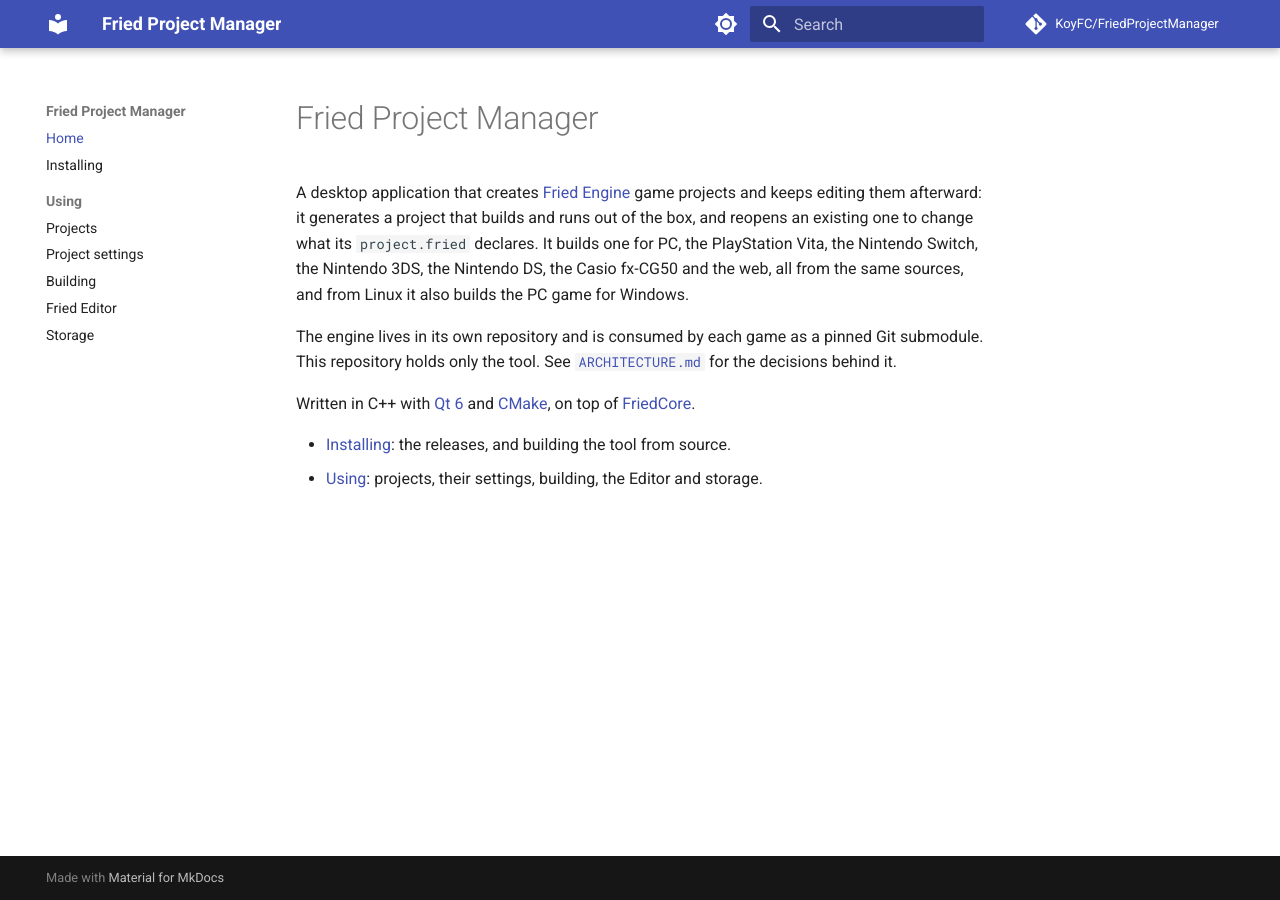
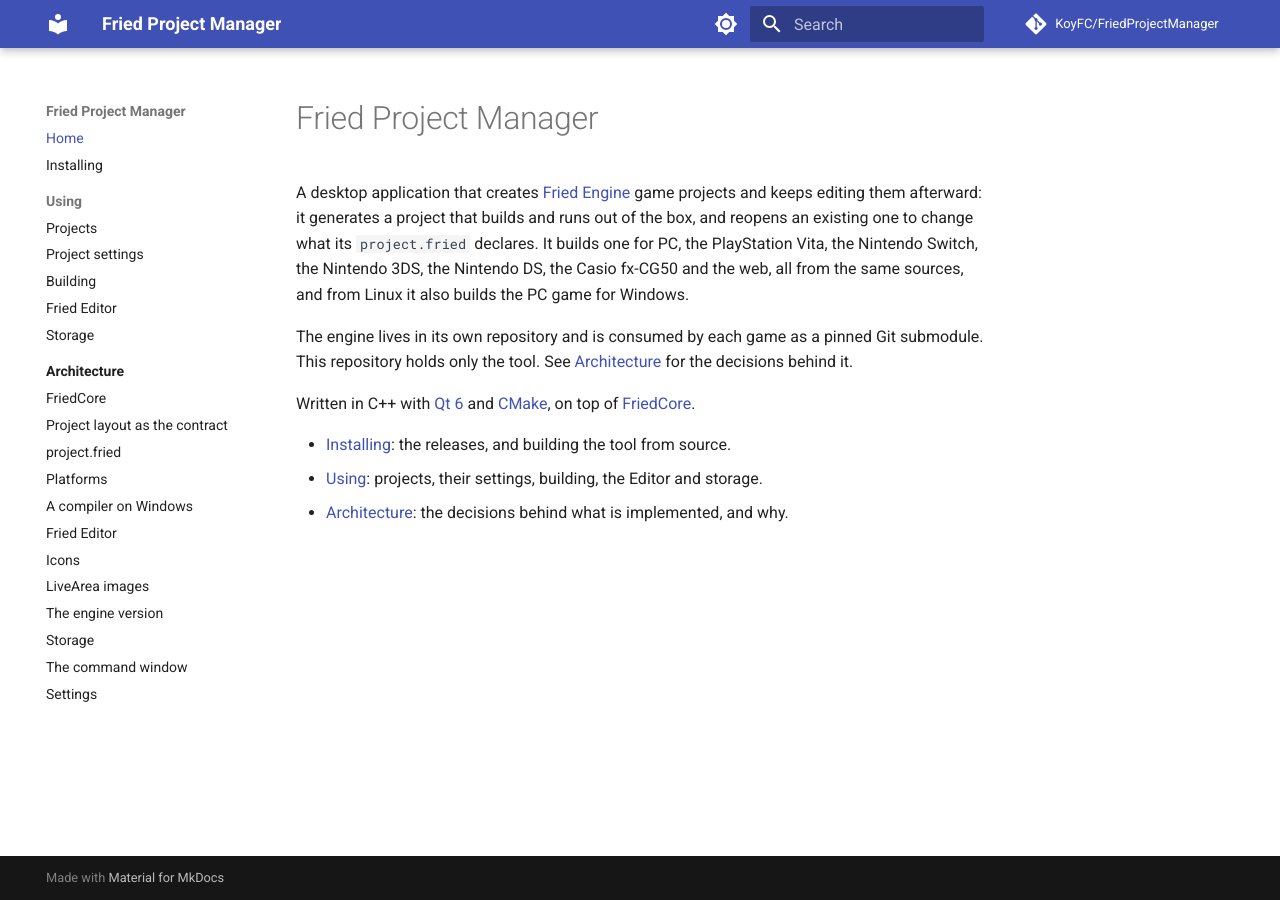
Before and after one commit to KoyFC/FriedProjectManager, an MkDocs documentation site: the page built from docs/index.md, in a window 1280 px wide. Built offline with MkDocs 1.6.1 and Material for MkDocs 9.7.7, drawn with Linux system fonts in a browser that asks for light colours; comment, search, counter and statistics services are not loaded.

Commit message:
Split the Architecture Into Pages on the Documentation Site

```diff
--- /dev/null
+++ b/docs/architecture/index.md
@@ -0,0 +1,16 @@
+# Architecture
+
+This document describes the decisions behind what is currently implemented, and why each one was made. See [Using](../using/projects.md) for what the tool does, and [the engine's architecture](https://koyfc.github.io/FriedEngine/architecture/) for the layout every project here is written to.
+
+- [FriedCore](core.md)
+- [Project layout as the contract](project-layout.md)
+- [project.fried](project-file.md)
+- [Platforms](platforms.md)
+- [A compiler on Windows](windows-compiler.md)
+- [Fried Editor](editor.md)
+- [Icons](icons.md)
+- [LiveArea images](livearea.md)
+- [The engine version](engine-version.md)
+- [Storage](storage.md)
+- [The command window](command-window.md)
+- [Settings](settings.md)
--- a/docs/index.md
+++ b/docs/index.md
@@ -2,9 +2,10 @@
 
 A desktop application that creates [Fried Engine](https://github.com/KoyFC/FriedEngine) game projects and keeps editing them afterward: it generates a project that builds and runs out of the box, and reopens an existing one to change what its `project.fried` declares. It builds one for PC, the PlayStation Vita, the Nintendo Switch, the Nintendo 3DS, the Nintendo DS, the Casio fx-CG50 and the web, all from the same sources, and from Linux it also builds the PC game for Windows.
 
-The engine lives in its own repository and is consumed by each game as a pinned Git submodule. This repository holds only the tool. See [`ARCHITECTURE.md`](https://github.com/KoyFC/FriedProjectManager/blob/main/ARCHITECTURE.md) for the decisions behind it.
+The engine lives in its own repository and is consumed by each game as a pinned Git submodule. This repository holds only the tool. See [Architecture](architecture/index.md) for the decisions behind it.
 
 Written in C++ with [Qt 6](https://www.qt.io/) and [CMake](https://cmake.org/), on top of [FriedCore](https://github.com/KoyFC/FriedCore).
 
 - [Installing](installing.md): the releases, and building the tool from source.
 - [Using](using/projects.md): projects, their settings, building, the Editor and storage.
+- [Architecture](architecture/index.md): the decisions behind what is implemented, and why.
--- a/mkdocs.yml
+++ b/mkdocs.yml
@@ -39,3 +39,17 @@ nav:
       - using/building.md
       - using/editor.md
       - using/storage.md
+  - Architecture:
+      - architecture/index.md
+      - architecture/core.md
+      - architecture/project-layout.md
+      - architecture/project-file.md
+      - architecture/platforms.md
+      - architecture/windows-compiler.md
+      - architecture/editor.md
+      - architecture/icons.md
+      - architecture/livearea.md
+      - architecture/engine-version.md
+      - architecture/storage.md
+      - architecture/command-window.md
+      - architecture/settings.md
```
Also changed, not shown: ARCHITECTURE.md (deleted, +0 -102 lines), README.md (+2 -1 lines), docs/architecture/command-window.md (added, +11 -0 lines), docs/architecture/core.md (added, +5 -0 lines), docs/architecture/editor.md (added, +11 -0 lines), docs/architecture/engine-version.md (added, +3 -0 lines), docs/architecture/icons.md (added, +5 -0 lines), docs/architecture/livearea.md (added, +5 -0 lines), docs/architecture/platforms.md (added, +13 -0 lines), docs/architecture/project-file.md (added, +9 -0 lines), docs/architecture/project-layout.md (added, +7 -0 lines), docs/architecture/settings.md (added, +8 -0 lines), docs/architecture/storage.md (added, +3 -0 lines), docs/architecture/windows-compiler.md (added, +7 -0 lines).
